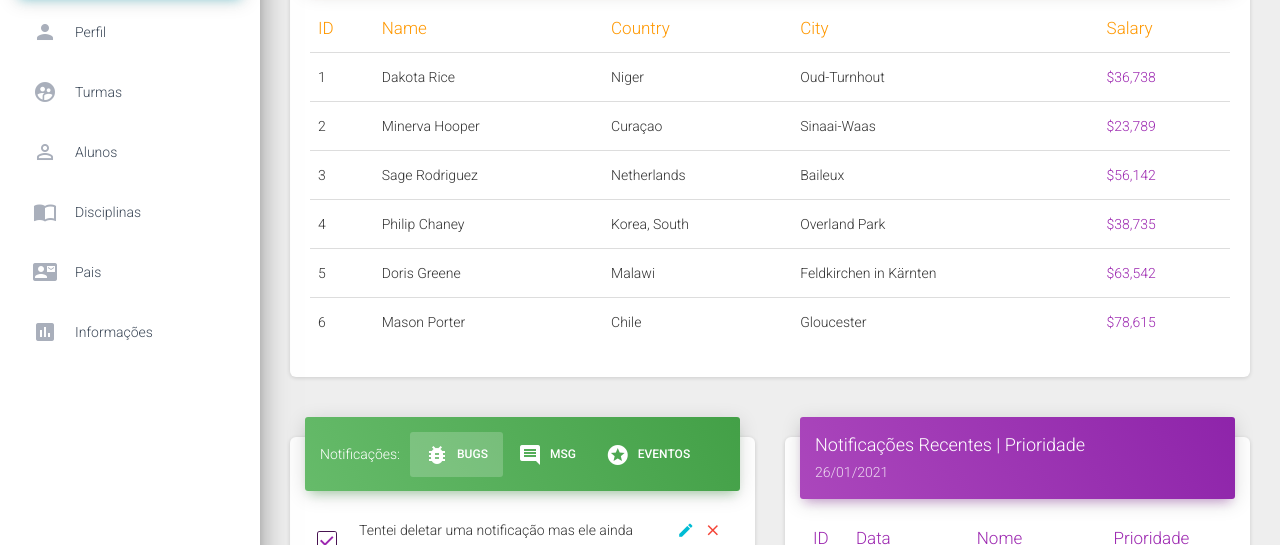
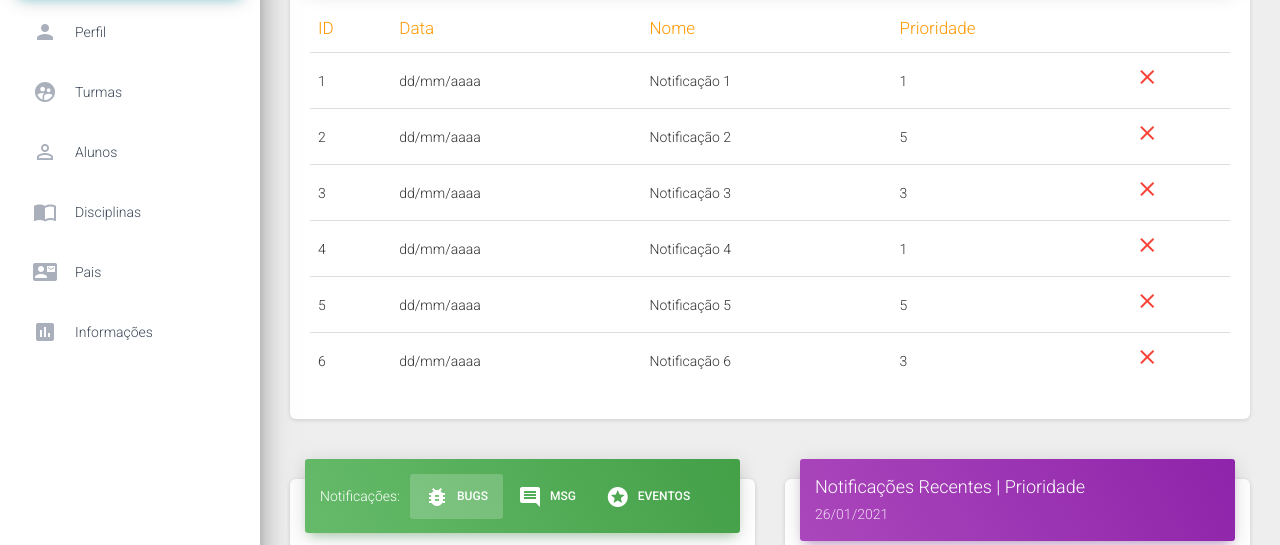
Before and after one commit to Thiago-spart/app-page, a website: page notifications.html in a window 1280 px wide. Shown: the part 203-748 px from the top of the page. Drawn offline with nearby package versions, Linux system fonts and the light colour scheme; some packages are replaced by stand-ins of ours.

Commit message:
Update notifications.html

```diff
--- a/notifications.html
+++ b/notifications.html
@@ -125,16 +125,16 @@
                           ID
                         </th>
                         <th>
-                          Name
+                          Data
                         </th>
                         <th>
-                          Country
+                          Nome
                         </th>
                         <th>
-                          City
+                          Prioridade
                         </th>
                         <th>
-                          Salary
+
                         </th>
                       </thead>
                       <tbody>
@@ -143,16 +143,16 @@
                             1
                           </td>
                           <td>
-                            Dakota Rice
+                            dd/mm/aaaa
                           </td>
                           <td>
-                            Niger
+                            Notificação 1
                           </td>
                           <td>
-                            Oud-Turnhout
+                            1
                           </td>
-                          <td class="text-primary">
-                            $36,738
+                          <td class="text-danger">
+                            <i class="material-icons">close</i>
                           </td>
                         </tr>
                         <tr>
@@ -160,16 +160,16 @@
                             2
                           </td>
                           <td>
-                            Minerva Hooper
+                            dd/mm/aaaa
                           </td>
                           <td>
-                            Curaçao
+                            Notificação 2
                           </td>
                           <td>
-                            Sinaai-Waas
+                            5
                           </td>
-                          <td class="text-primary">
-                            $23,789
+                          <td class="text-danger">
+                            <i class="material-icons">close</i>
                           </td>
                         </tr>
                         <tr>
@@ -177,16 +177,16 @@
                             3
                           </td>
                           <td>
-                            Sage Rodriguez
+                            dd/mm/aaaa
                           </td>
                           <td>
-                            Netherlands
+                            Notificação 3
                           </td>
                           <td>
-                            Baileux
+                            3
                           </td>
-                          <td class="text-primary">
-                            $56,142
+                          <td class="text-danger">
+                            <i class="material-icons">close</i>
                           </td>
                         </tr>
                         <tr>
@@ -194,16 +194,16 @@
                             4
                           </td>
                           <td>
-                            Philip Chaney
+                            dd/mm/aaaa
                           </td>
                           <td>
-                            Korea, South
+                            Notificação 4
                           </td>
                           <td>
-                            Overland Park
+                            1
                           </td>
-                          <td class="text-primary">
-                            $38,735
+                          <td class="text-danger">
+                            <i class="material-icons">close</i>
                           </td>
                         </tr>
                         <tr>
@@ -211,16 +211,16 @@
                             5
                           </td>
                           <td>
-                            Doris Greene
+                            dd/mm/aaaa
                           </td>
                           <td>
-                            Malawi
+                            Notificação 5
                           </td>
                           <td>
-                            Feldkirchen in Kärnten
+                            5
                           </td>
-                          <td class="text-primary">
-                            $63,542
+                          <td class="text-danger">
+                            <i class="material-icons">close</i>
                           </td>
                         </tr>
                         <tr>
@@ -228,16 +228,16 @@
                             6
                           </td>
                           <td>
-                            Mason Porter
+                            dd/mm/aaaa
                           </td>
                           <td>
-                            Chile
+                            Notificação 6
                           </td>
                           <td>
-                            Gloucester
+                            3
                           </td>
-                          <td class="text-primary">
-                            $78,615
+                          <td class="text-danger">
+                            <i class="material-icons">close</i>
                           </td>
                         </tr>
                       </tbody>
```
